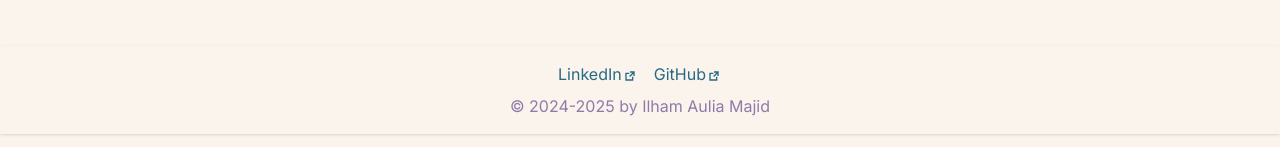
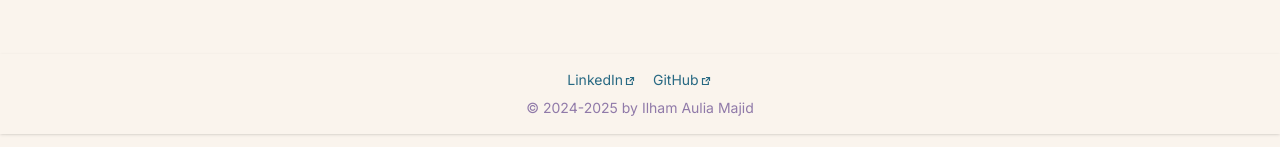
Before and after one commit to ilaumjd/profile, a Next.js app: page / in a window 1280 px wide. Shown: the part 666-813 px from the top of the page. Built offline with nearby package versions, Linux system fonts and the light colour scheme.

Commit message:
fix home screen size

```diff
--- a/src/app/layout.tsx
+++ b/src/app/layout.tsx
@@ -53,7 +53,7 @@ export default function RootLayout({
         </main>
 
         {/* Footer */}
-        <footer className="bg-background shadow mt-8 text-center text-base text-secondary md:fixed md:bottom-0 md:left-0 md:right-0">
+        <footer className="bg-background shadow mt-8 text-center text-sm text-secondary md:fixed md:bottom-0 md:left-0 md:right-0">
           <div className="container mx-auto p-4">
             <div className="flex justify-center space-x-4">
               {accounts.map((account) => (
--- a/src/app/page.tsx
+++ b/src/app/page.tsx
@@ -7,7 +7,7 @@ import { navigations } from "./_utils/navigations";
 
 export default function Home() {
   return (
-    <section className="text-center mt-6">
+    <section className="text-center mt-6 md:mb-30">
       <Image
         src="/assets/photo.jpg"
         alt={""}
```
